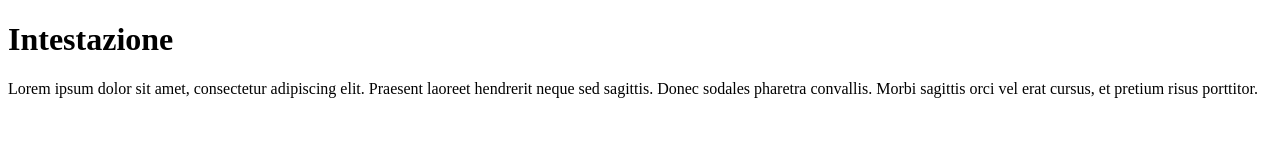
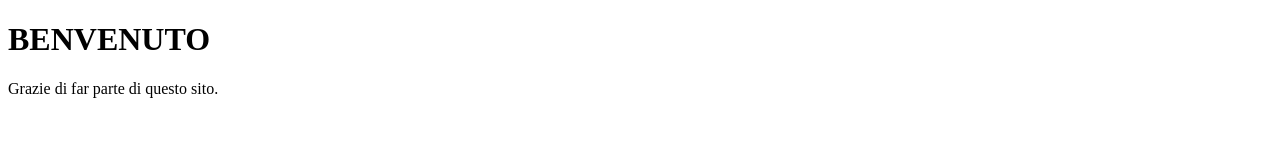
Before and after one commit to NicoloDellagaren17/Dellagaren-Portfolio, a plain HTML site: page index.html in a window 1280 px wide. Drawn offline with Linux system fonts and the light colour scheme.

Commit message:
Update index.html

```diff
--- a/index.html
+++ b/index.html
@@ -6,9 +6,8 @@
 </head>
 
 <body>
-  <h1>Intestazione</h1>
-  <p>Lorem ipsum dolor sit amet, consectetur adipiscing elit. Praesent laoreet hendrerit neque sed sagittis.
-    Donec sodales pharetra convallis. Morbi sagittis orci vel erat cursus, et pretium risus porttitor.</p>
+  <h1>BENVENUTO</h1>
+  <p>Grazie di far parte di questo sito.</p>
 </body>
 
 </html>
```
